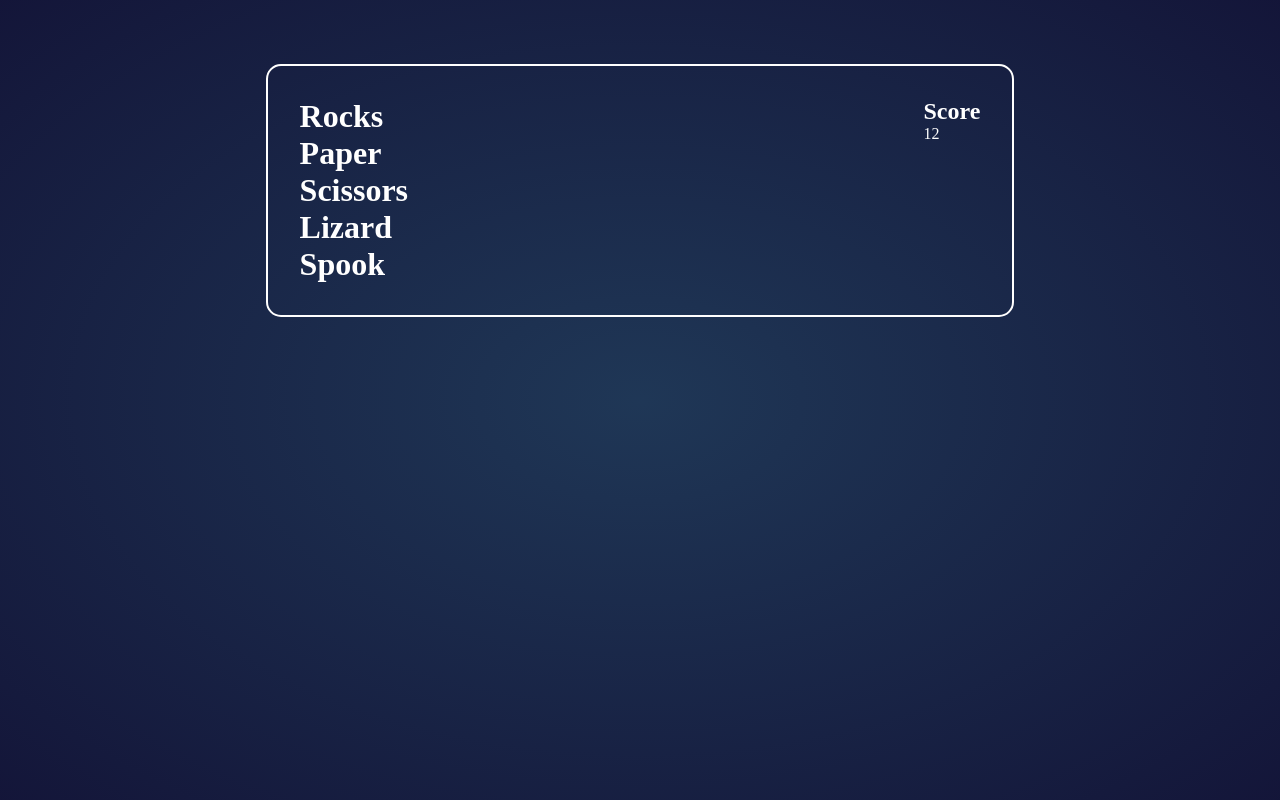
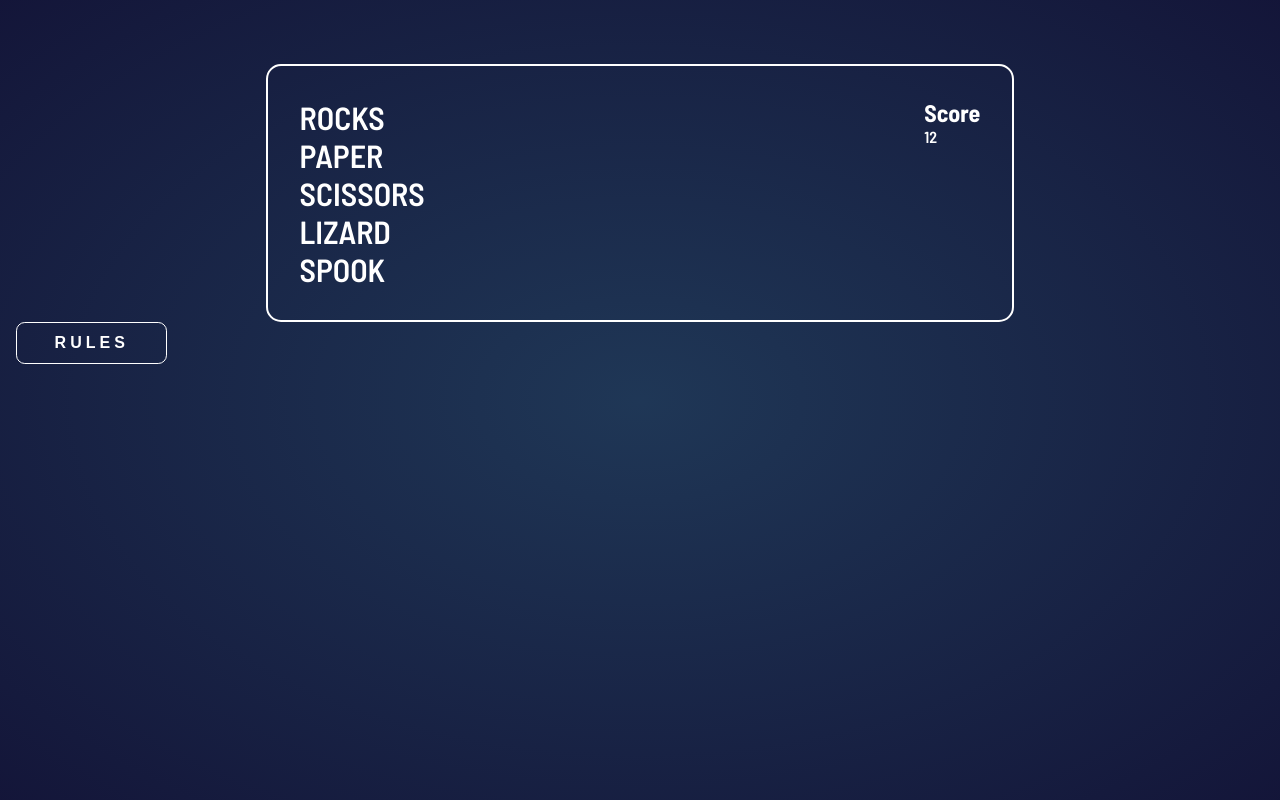
Before and after one commit to GSterczewski/fm-rock-paper-scissors, a Vue app: page / in a window 1280 px wide. Built offline with nearby package versions, Linux system fonts and the light colour scheme.

Commit message:
setup font family

```diff
--- a/src/App.vue
+++ b/src/App.vue
@@ -5,12 +5,16 @@
   <ScoreBoard />
   </div>
 </header>
+<main>
+  <VButton name="Rules"  />
+</main>
 </template>
 
 <script>
 import ScoreBoard from "./components/ScoreBoard.vue";
+import VButton from "./components/VButton.vue";
 export default {
-  components: { ScoreBoard }
+  components: { ScoreBoard, VButton }
 }
 </script>
 
@@ -26,6 +30,11 @@ body{
   background-repeat: no-repeat;
   min-height: 100vh;
   padding: 4rem 1rem;
+  font-family: 'Barlow Semi Condensed', sans-serif;
+}
+h1{
+  text-transform: uppercase;
+  font-weight: 600;
 }
   .header__wrapper{
     width:60%;
```
